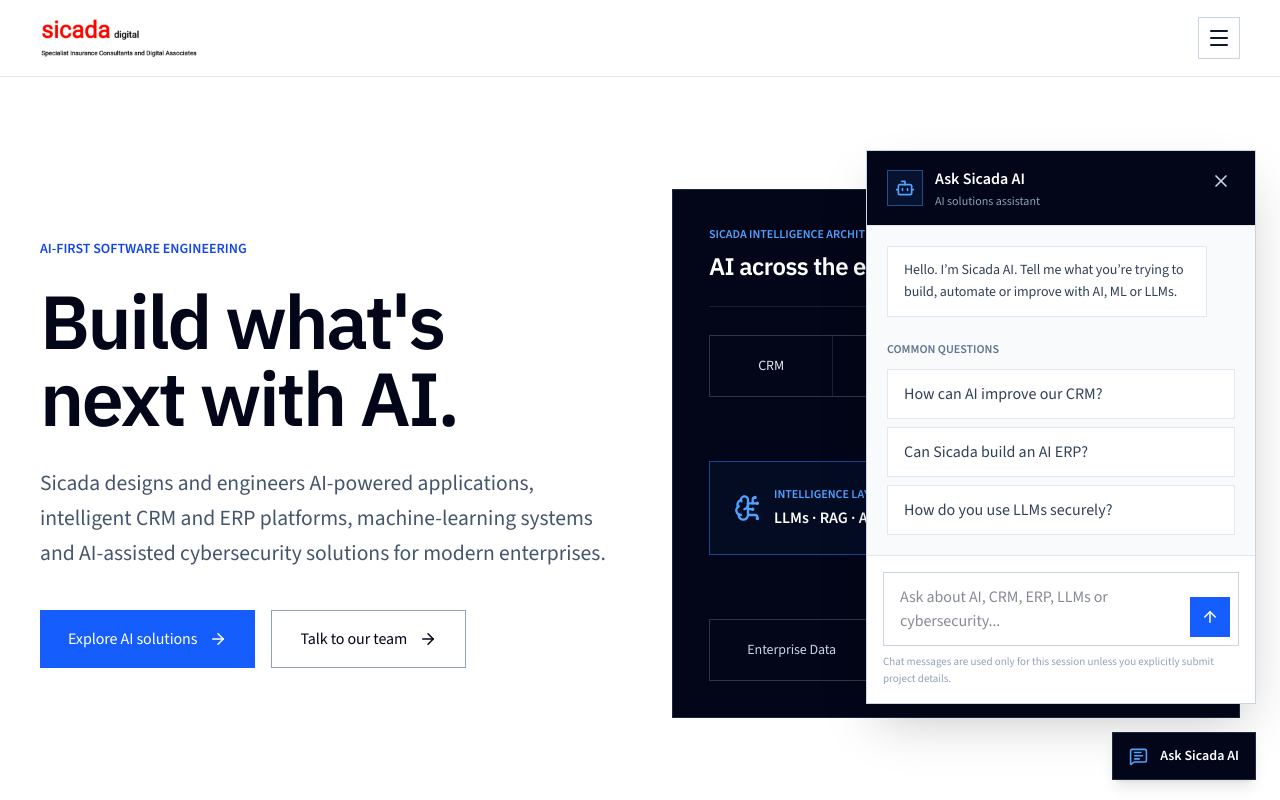
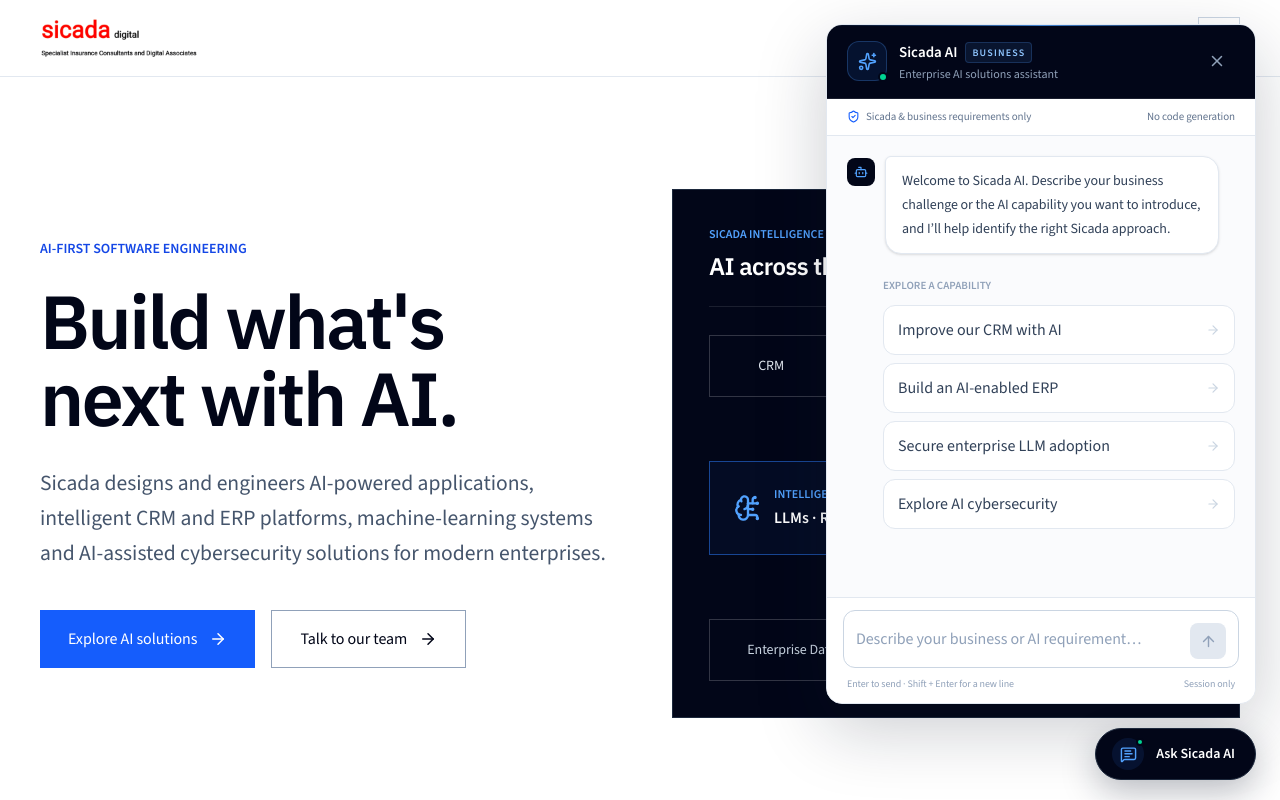
Before and after one commit to mkraja826/Sicada, a React (Vite) app: page / in a window 1280 px wide. Both pictures are taken after a click on the button "Ask Sicada AI". Shown: the top 800 px of the page. Built offline with nearby package versions, Linux system fonts and the light colour scheme.

Commit message:
Polish Sicada AI chatbot enterprise UX

```diff
--- a/src/components/SicadaChat.jsx
+++ b/src/components/SicadaChat.jsx
@@ -1,11 +1,11 @@
-import { useMemo, useState } from "react";
-import { ArrowRight, ArrowUp, Bot, MessageSquareText, X } from "lucide-react";
+import { useEffect, useMemo, useRef, useState } from "react";
+import { ArrowRight, ArrowUp, Bot, CheckCircle2, MessageSquareText, ShieldCheck, Sparkles, X } from "lucide-react";
 
 const QUICK_PROMPTS = [
-  "How can AI improve our CRM?",
-  "Can Sicada build an AI ERP?",
-  "How do you use LLMs securely?",
-  "What AI cybersecurity solutions do you build?",
+  "Improve our CRM with AI",
+  "Build an AI-enabled ERP",
+  "Secure enterprise LLM adoption",
+  "Explore AI cybersecurity",
 ];
 
 function getLocalAnswer(message) {
@@ -36,10 +36,15 @@
   const [leadStatus, setLeadStatus] = useState("idle");
   const [lead, setLead] = useState({ name: "", email: "", company: "", project: "" });
   const [messages, setMessages] = useState([
-    { role: "assistant", text: "Hello. I’m Sicada AI. Tell me what you’re trying to build, automate or improve with AI, ML or LLMs." },
+    { role: "assistant", text: "Welcome to Sicada AI. Describe your business challenge or the AI capability you want to introduce, and I’ll help identify the right Sicada approach." },
   ]);
+  const scrollRef = useRef(null);
 
-  const suggestions = useMemo(() => QUICK_PROMPTS.slice(0, 3), []);
+  const suggestions = useMemo(() => QUICK_PROMPTS, []);
+
+  useEffect(() => {
+    if (open) requestAnimationFrame(() => scrollRef.current?.scrollTo({ top: scrollRef.current.scrollHeight, behavior: "smooth" }));
+  }, [open, messages, loading, showLeadForm]);
 
   async function submitMessage(value) {
     const message = value.trim();
@@ -50,6 +55,7 @@
     setInput("");
     setLoading(true);
     setProviderStatus(null);
+    setNextStep(null);
 
     try {
       const response = await fetch("/api/chat", { method: "POST", headers: { "Content-Type": "application/json" }, body: JSON.stringify({ message, history }) });
@@ -80,7 +86,7 @@
       if (!response.ok) throw new Error("Lead storage unavailable");
       setLeadStatus("success");
       setShowLeadForm(false);
-      setMessages((current) => [...current, { role: "assistant", text: "Thanks. Your project details have been shared with the Sicada team." }]);
+      setMessages((current) => [...current, { role: "assistant", text: "Thank you. Your project details have been shared with the Sicada team." }]);
     } catch { setLeadStatus("fallback"); }
   }
 
@@ -89,76 +95,99 @@
   return (
     <>
       {open && (
-        <section className="fixed z-[70] bottom-24 right-4 sm:right-6 w-[calc(100vw-2rem)] sm:w-[390px] max-h-[72vh] bg-white border border-slate-300 shadow-2xl flex flex-col" aria-label="Sicada AI assistant">
-          <div className="flex items-start justify-between gap-4 px-5 py-4 border-b border-slate-200 bg-slate-950 text-white">
-            <div className="flex items-center gap-3">
-              <div className="w-9 h-9 border border-blue-400/40 bg-blue-500/10 flex items-center justify-center"><Bot size={20} className="text-blue-400" /></div>
-              <div>
-                <p className="font-semibold">Ask Sicada AI</p>
-                <p className="text-xs text-slate-400 mt-0.5">AI solutions assistant</p>
+        <section className="fixed z-[70] inset-x-3 bottom-20 sm:inset-auto sm:right-6 sm:bottom-24 sm:w-[430px] h-[min(680px,calc(100dvh-7rem))] bg-white border border-slate-200 shadow-[0_24px_70px_rgba(15,23,42,0.22)] rounded-2xl overflow-hidden flex flex-col" aria-label="Sicada AI assistant">
+          <header className="relative px-5 py-4 bg-slate-950 text-white border-b border-white/10">
+            <div className="absolute inset-x-0 top-0 h-px bg-gradient-to-r from-transparent via-blue-400/80 to-transparent" />
+            <div className="flex items-center justify-between gap-4">
+              <div className="flex items-center gap-3 min-w-0">
+                <div className="relative w-10 h-10 rounded-xl border border-blue-400/25 bg-blue-500/10 flex items-center justify-center shrink-0">
+                  <Sparkles size={19} className="text-blue-400" />
+                  <span className="absolute -right-0.5 -bottom-0.5 w-2.5 h-2.5 rounded-full bg-emerald-400 border-2 border-slate-950" />
+                </div>
+                <div className="min-w-0">
+                  <div className="flex items-center gap-2"><p className="font-semibold text-[15px] tracking-[-0.01em]">Sicada AI</p><span className="text-[10px] font-semibold uppercase tracking-[0.12em] text-blue-300 border border-blue-400/20 bg-blue-400/10 px-1.5 py-0.5 rounded">Business</span></div>
+                  <p className="text-xs text-slate-400 mt-0.5 truncate">Enterprise AI solutions assistant</p>
+                </div>
               </div>
+              <button type="button" onClick={() => setOpen(false)} className="w-9 h-9 rounded-lg flex items-center justify-center text-slate-400 hover:text-white hover:bg-white/10 transition-colors" aria-label="Close Sicada AI"><X size={18} /></button>
             </div>
-            <button type="button" onClick={() => setOpen(false)} className="text-slate-300 hover:text-white p-1" aria-label="Close Sicada AI"><X size={20} /></button>
+          </header>
+
+          <div className="px-5 py-2.5 bg-white border-b border-slate-200 flex items-center justify-between gap-3 text-[11px] text-slate-500">
+            <span className="inline-flex items-center gap-1.5"><ShieldCheck size={13} className="text-blue-600" /> Sicada & business requirements only</span>
+            <span className="hidden sm:inline">No code generation</span>
           </div>
 
-          <div className="flex-1 overflow-y-auto p-5 space-y-4 bg-slate-50">
+          <div ref={scrollRef} className="flex-1 overflow-y-auto px-4 sm:px-5 py-5 space-y-5 bg-slate-50/70 overscroll-contain">
             {messages.map((message, index) => (
-              <div key={`${message.role}-${index}`} className={message.role === "user" ? "flex justify-end" : "flex justify-start"}>
-                <div className={message.role === "user" ? "max-w-[86%] bg-blue-600 text-white px-4 py-3 text-sm leading-relaxed" : "max-w-[92%] bg-white border border-slate-200 text-slate-700 px-4 py-3 text-sm leading-relaxed"}>{message.text}</div>
+              <div key={`${message.role}-${index}`} className={message.role === "user" ? "flex justify-end" : "flex items-start gap-2.5 justify-start"}>
+                {message.role === "assistant" && <div className="mt-0.5 w-7 h-7 rounded-lg bg-slate-950 text-blue-400 flex items-center justify-center shrink-0"><Bot size={14} /></div>}
+                <div className={message.role === "user" ? "max-w-[84%] rounded-2xl rounded-br-md bg-blue-600 text-white px-4 py-3 text-[13px] sm:text-sm leading-6 shadow-sm" : "max-w-[86%] rounded-2xl rounded-tl-md bg-white border border-slate-200 text-slate-700 px-4 py-3 text-[13px] sm:text-sm leading-6 shadow-sm"}>{message.text}</div>
               </div>
             ))}
 
-            {loading && <div className="flex justify-start"><div className="bg-white border border-slate-200 text-slate-500 px-4 py-3 text-sm">Reviewing your question…</div></div>}
+            {loading && (
+              <div className="flex items-start gap-2.5">
+                <div className="mt-0.5 w-7 h-7 rounded-lg bg-slate-950 text-blue-400 flex items-center justify-center shrink-0"><Bot size={14} /></div>
+                <div className="rounded-2xl rounded-tl-md bg-white border border-slate-200 px-4 py-3 shadow-sm flex items-center gap-1.5" aria-label="Sicada AI is responding">
+                  <span className="w-1.5 h-1.5 rounded-full bg-slate-400 animate-pulse" /><span className="w-1.5 h-1.5 rounded-full bg-slate-400 animate-pulse [animation-delay:150ms]" /><span className="w-1.5 h-1.5 rounded-full bg-slate-400 animate-pulse [animation-delay:300ms]" />
+                </div>
+              </div>
+            )}
 
             {statusLabel && !loading && messages.length > 1 && (
-              <div className="flex justify-start">
-                <span className={providerStatus === "live" ? "text-[11px] font-semibold text-emerald-700 bg-emerald-50 border border-emerald-200 px-2 py-1" : "text-[11px] font-semibold text-slate-500 bg-white border border-slate-200 px-2 py-1"}>{statusLabel}</span>
+              <div className="pl-9 flex items-center gap-1.5 text-[10px] font-medium text-slate-400">
+                {providerStatus === "live" && <CheckCircle2 size={11} className="text-emerald-600" />}{statusLabel}
               </div>
             )}
 
             {messages.length === 1 && (
-              <div className="pt-2">
-                <p className="text-xs font-semibold uppercase tracking-wide text-slate-500 mb-3">Common questions</p>
-                <div className="space-y-2">{suggestions.map((prompt) => <button key={prompt} type="button" onClick={() => submitMessage(prompt)} className="w-full text-left bg-white border border-slate-200 hover:border-blue-500 px-4 py-3 text-sm text-slate-700 transition-colors">{prompt}</button>)}</div>
+              <div className="pl-0 sm:pl-9 pt-1">
+                <p className="text-[11px] font-semibold uppercase tracking-[0.12em] text-slate-400 mb-2.5">Explore a capability</p>
+                <div className="grid grid-cols-1 gap-2">
+                  {suggestions.map((prompt) => <button key={prompt} type="button" onClick={() => submitMessage(prompt)} className="group w-full rounded-xl text-left bg-white border border-slate-200 hover:border-blue-300 hover:bg-blue-50/40 px-3.5 py-3 text-[13px] font-medium text-slate-700 transition-colors flex items-center justify-between gap-3"><span>{prompt}</span><ArrowRight size={14} className="text-slate-300 group-hover:text-blue-600 transition-colors shrink-0" /></button>)}
+                </div>
               </div>
             )}
 
             {nextStep && !loading && !showLeadForm && (
-              <div className="border border-blue-200 bg-blue-50 p-4">
-                <p className="text-sm text-slate-700 leading-relaxed">{nextStep.message}</p>
-                <div className="mt-3 flex flex-wrap gap-4">
-                  {nextStep.href === "/contact" && <button type="button" onClick={() => setShowLeadForm(true)} className="inline-flex items-center gap-2 text-sm font-semibold text-blue-700">Share project details <ArrowRight size={16} /></button>}
-                  <a href={nextStep.href} className="inline-flex items-center gap-2 text-sm font-semibold text-slate-700">{nextStep.label} <ArrowRight size={16} /></a>
+              <div className="ml-0 sm:ml-9 rounded-xl border border-blue-200 bg-blue-50/70 p-4">
+                <p className="text-xs font-semibold uppercase tracking-[0.1em] text-blue-700 mb-1.5">Recommended next step</p>
+                <p className="text-[13px] text-slate-700 leading-5">{nextStep.message}</p>
+                <div className="mt-3 flex flex-wrap gap-x-4 gap-y-2">
+                  {nextStep.href === "/contact" && <button type="button" onClick={() => setShowLeadForm(true)} className="inline-flex items-center gap-1.5 text-[13px] font-semibold text-blue-700 hover:text-blue-800">Share project details <ArrowRight size={14} /></button>}
+                  <a href={nextStep.href} className="inline-flex items-center gap-1.5 text-[13px] font-semibold text-slate-700 hover:text-slate-950">{nextStep.label} <ArrowRight size={14} /></a>
                 </div>
               </div>
             )}
 
             {showLeadForm && (
-              <form onSubmit={submitLead} className="bg-white border border-slate-300 p-4 space-y-3">
-                <div><p className="text-sm font-semibold text-slate-900">Share your project with Sicada</p><p className="text-xs text-slate-500 mt-1">These details are submitted only when you press Send to Sicada.</p></div>
-                <input value={lead.name} onChange={(e) => setLead({ ...lead, name: e.target.value })} required placeholder="Name" className="w-full border border-slate-300 px-3 py-2.5 text-sm" />
-                <input value={lead.email} onChange={(e) => setLead({ ...lead, email: e.target.value })} required type="email" placeholder="Work email" className="w-full border border-slate-300 px-3 py-2.5 text-sm" />
-                <input value={lead.company} onChange={(e) => setLead({ ...lead, company: e.target.value })} placeholder="Company (optional)" className="w-full border border-slate-300 px-3 py-2.5 text-sm" />
-                <textarea value={lead.project} onChange={(e) => setLead({ ...lead, project: e.target.value })} required rows="3" placeholder="Briefly describe what you want to build or improve" className="w-full border border-slate-300 px-3 py-2.5 text-sm resize-none" />
-                <div className="flex gap-3 items-center"><button type="submit" disabled={leadStatus === "submitting"} className="bg-blue-600 hover:bg-blue-700 disabled:opacity-60 text-white px-4 py-2.5 text-sm font-semibold">{leadStatus === "submitting" ? "Sending…" : "Send to Sicada"}</button><button type="button" onClick={() => setShowLeadForm(false)} className="text-sm font-semibold text-slate-600">Cancel</button></div>
+              <form onSubmit={submitLead} className="ml-0 sm:ml-9 rounded-xl bg-white border border-slate-200 shadow-sm p-4 space-y-3">
+                <div><p className="text-sm font-semibold text-slate-900">Discuss your project</p><p className="text-xs text-slate-500 mt-1 leading-5">Share the essentials and Sicada can continue the conversation with your team.</p></div>
+                <input value={lead.name} onChange={(e) => setLead({ ...lead, name: e.target.value })} required placeholder="Name" className="w-full rounded-lg border border-slate-300 px-3 py-2.5 text-sm outline-none focus:border-blue-600" />
+                <input value={lead.email} onChange={(e) => setLead({ ...lead, email: e.target.value })} required type="email" placeholder="Work email" className="w-full rounded-lg border border-slate-300 px-3 py-2.5 text-sm outline-none focus:border-blue-600" />
+                <input value={lead.company} onChange={(e) => setLead({ ...lead, company: e.target.value })} placeholder="Company (optional)" className="w-full rounded-lg border border-slate-300 px-3 py-2.5 text-sm outline-none focus:border-blue-600" />
+                <textarea value={lead.project} onChange={(e) => setLead({ ...lead, project: e.target.value })} required rows="3" placeholder="What would you like to build or improve?" className="w-full rounded-lg border border-slate-300 px-3 py-2.5 text-sm resize-none outline-none focus:border-blue-600" />
+                <div className="flex gap-3 items-center"><button type="submit" disabled={leadStatus === "submitting"} className="rounded-lg bg-blue-600 hover:bg-blue-700 disabled:opacity-60 text-white px-4 py-2.5 text-sm font-semibold transition-colors">{leadStatus === "submitting" ? "Sending…" : "Send to Sicada"}</button><button type="button" onClick={() => setShowLeadForm(false)} className="text-sm font-semibold text-slate-500 hover:text-slate-800">Cancel</button></div>
               </form>
             )}
 
-            {leadStatus === "fallback" && <div className="border border-amber-200 bg-amber-50 p-4"><p className="text-sm text-slate-700">The direct enquiry service is temporarily unavailable. Your details were not stored.</p><a href="/contact" className="mt-3 inline-flex items-center gap-2 text-sm font-semibold text-blue-700">Continue on Contact page <ArrowRight size={16} /></a></div>}
+            {leadStatus === "fallback" && <div className="ml-0 sm:ml-9 rounded-xl border border-amber-200 bg-amber-50 p-4"><p className="text-sm text-slate-700">Direct enquiry is temporarily unavailable. Your details were not stored.</p><a href="/contact" className="mt-3 inline-flex items-center gap-2 text-sm font-semibold text-blue-700">Continue on Contact page <ArrowRight size={15} /></a></div>}
           </div>
 
-          <form onSubmit={handleSubmit} className="p-4 border-t border-slate-200 bg-white">
-            <div className="flex items-end gap-2 border border-slate-300 focus-within:border-blue-600 bg-white p-2">
-              <textarea value={input} onChange={(event) => setInput(event.target.value)} onKeyDown={(event) => { if (event.key === "Enter" && !event.shiftKey) { event.preventDefault(); submitMessage(input); } }} rows="2" placeholder="Ask about AI, CRM, ERP, LLMs or cybersecurity..." className="flex-1 resize-none px-2 py-1 text-sm outline-none min-h-[44px] max-h-28" aria-label="Message Sicada AI" disabled={loading} />
-              <button type="submit" disabled={loading} className="bg-blue-600 hover:bg-blue-700 disabled:opacity-60 text-white w-10 h-10 flex items-center justify-center shrink-0" aria-label="Send message"><ArrowUp size={18} /></button>
+          <form onSubmit={handleSubmit} className="px-4 pt-3 pb-[max(0.75rem,env(safe-area-inset-bottom))] border-t border-slate-200 bg-white">
+            <div className="rounded-xl flex items-end gap-2 border border-slate-300 focus-within:border-blue-500 focus-within:ring-2 focus-within:ring-blue-100 bg-white px-3 py-2 transition-shadow">
+              <textarea value={input} onChange={(event) => setInput(event.target.value)} onKeyDown={(event) => { if (event.key === "Enter" && !event.shiftKey) { event.preventDefault(); submitMessage(input); } }} rows="1" placeholder="Describe your business or AI requirement…" className="flex-1 resize-none py-2 text-sm leading-5 outline-none min-h-[36px] max-h-24 placeholder:text-slate-400" aria-label="Message Sicada AI" disabled={loading} />
+              <button type="submit" disabled={loading || !input.trim()} className="rounded-lg bg-blue-600 hover:bg-blue-700 disabled:bg-slate-200 disabled:text-slate-400 text-white w-9 h-9 flex items-center justify-center shrink-0 transition-colors" aria-label="Send message"><ArrowUp size={17} /></button>
             </div>
-            <p className="mt-2 text-[11px] text-slate-400">Chat messages are used only for this session unless you explicitly submit project details.</p>
+            <div className="mt-2 px-1 flex items-center justify-between gap-3 text-[10px] text-slate-400"><span>Enter to send · Shift + Enter for a new line</span><span className="hidden sm:inline">Session only</span></div>
           </form>
         </section>
       )}
 
-      <button type="button" onClick={() => setOpen((value) => !value)} className="fixed z-[70] bottom-5 right-4 sm:right-6 bg-slate-950 hover:bg-slate-900 text-white px-4 h-12 shadow-lg flex items-center gap-3 border border-slate-800" aria-label={open ? "Close Sicada AI" : "Open Sicada AI"} aria-expanded={open}>
-        <MessageSquareText size={19} className="text-blue-400" /><span className="text-sm font-semibold">Ask Sicada AI</span>
+      <button type="button" onClick={() => setOpen((value) => !value)} className="fixed z-[70] bottom-5 right-4 sm:right-6 group rounded-full bg-slate-950 hover:bg-slate-900 text-white h-13 min-h-[52px] px-4 shadow-[0_12px_35px_rgba(15,23,42,0.28)] flex items-center gap-3 border border-slate-800 transition-all hover:-translate-y-0.5" aria-label={open ? "Close Sicada AI" : "Open Sicada AI"} aria-expanded={open}>
+        <span className="relative w-8 h-8 rounded-full bg-blue-500/10 flex items-center justify-center"><MessageSquareText size={17} className="text-blue-400" /><span className="absolute top-0 right-0 w-2 h-2 rounded-full bg-emerald-400 border-2 border-slate-950" /></span>
+        <span className="text-sm font-semibold pr-1">Ask Sicada AI</span>
       </button>
     </>
   );
```
